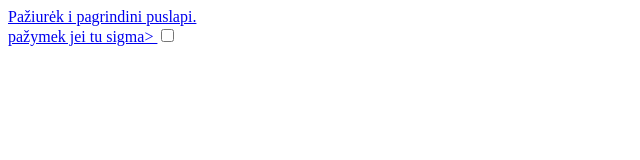
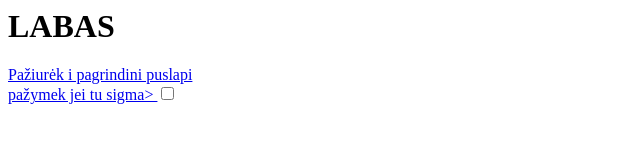
Before and after one commit to hiscookie/Nuotraukos, a plain HTML site: page index.html in a window 1280 px wide. Shown: the whole page, without its empty margins (0-640 px from the left). Drawn offline with Linux system fonts and the light colour scheme.

Commit message:
Update index.html

```diff
--- a/index.html
+++ b/index.html
@@ -1,5 +1,6 @@
 <title>LABAS</title>
-<a href = "https://hiscookie.github.io">Pažiurėk i pagrindini puslapi.
-  <section>
+<h1>           LABAS</h1>
+<a href = "https://hiscookie.github.io">Pažiurėk i pagrindini puslapi
+<section>
     pažymek jei tu sigma> <input type = "checkbox">
-  </section>
+</section>
```
